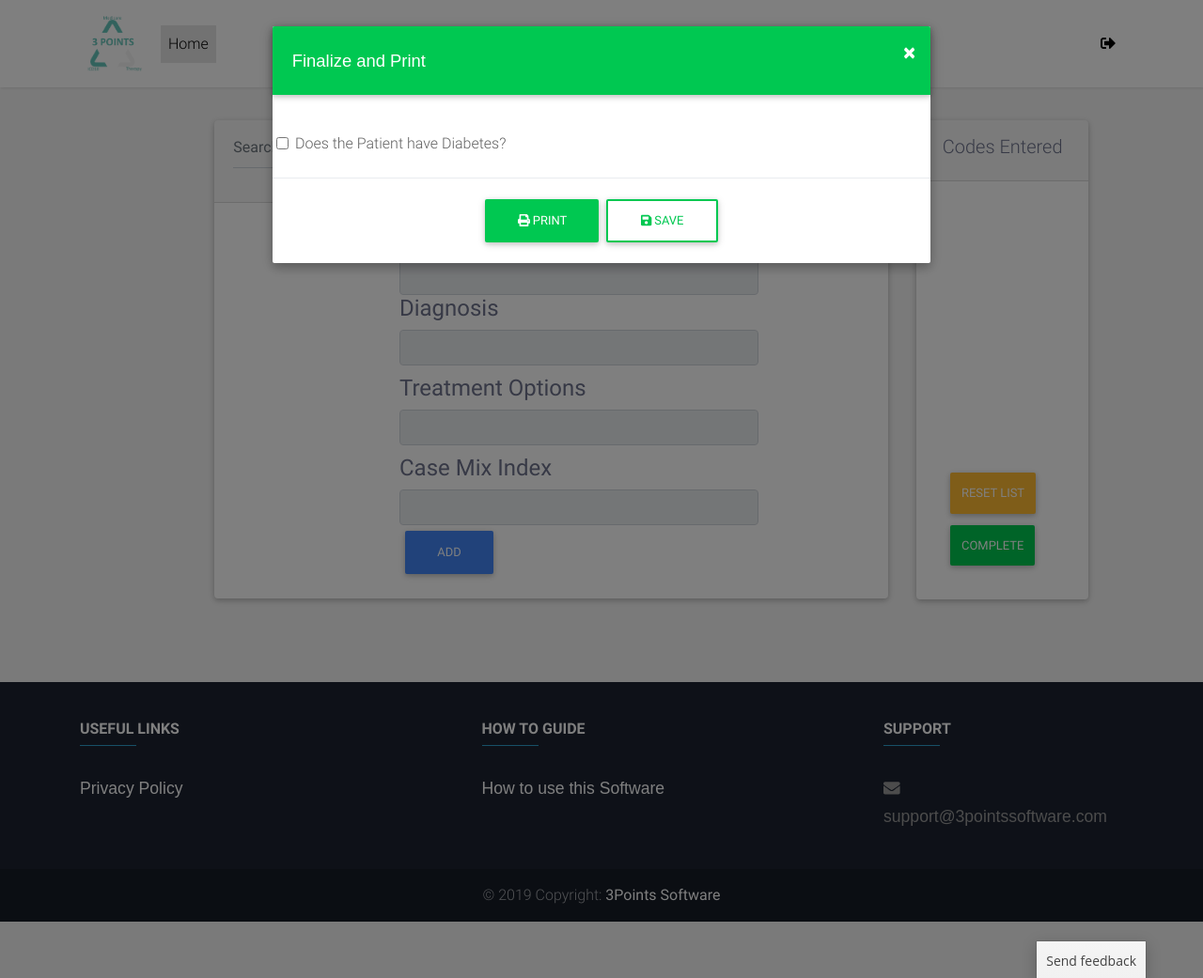
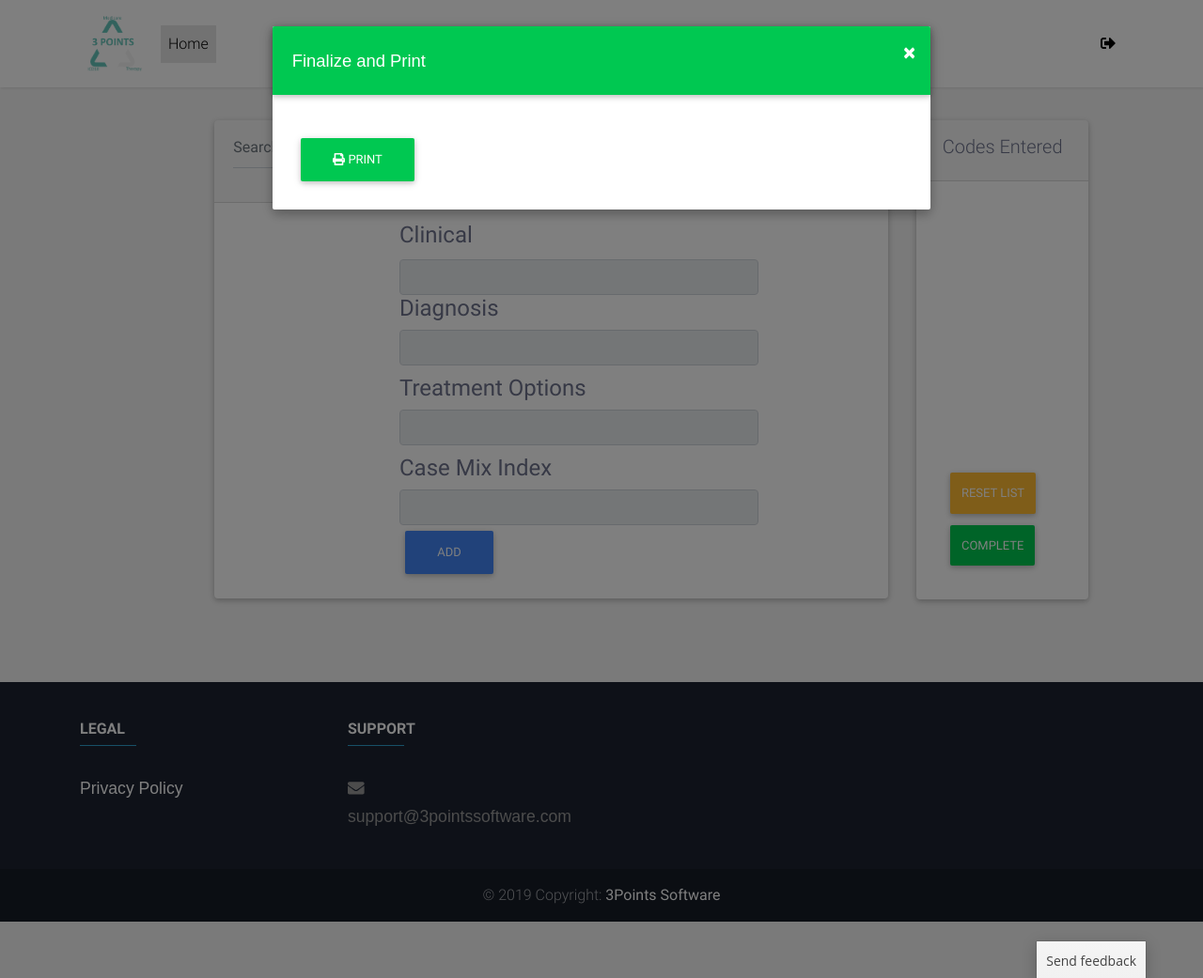
Before and after one commit to ExpDevStar/3pointswebsite, a PHP site: page / in a window 1280 px wide, after a click on "COMPLETE". Shown: the whole page at 94% size. Run offline with PHP 8.4, Linux system fonts and the light colour scheme; the visitor is signed in with stand-in values (Sample User, id 1); data that the repository does not hold is empty; some libraries are stand-ins or nearby versions.

Commit message:
50% Patient Fill in

```diff
--- a/index.php
+++ b/index.php
@@ -7,13 +7,10 @@ if (!isset($_SESSION['username'])) {
     header('location: login.php');
 }
 
-
-if(!isset($_POST['medicalrecord']))
-{
-  $medicalrecord=$_POST['medicalrecord'];
-  echo $medicalrecord;
-    // store medical record for safe keeping
-}
+// $hospital=$_POST['hospital'];
+// echo $hospital;
+ // $medicalrecord=$_POST['medicalrecord'];
+ // echo $medicalrecord;
 
 
 if (isset($_GET['logout'])) {
@@ -166,6 +163,7 @@ if (isset($_GET['logout'])) {
         <div class="offset-md-2 col-lg-7 col-md-7">
           <div class="card">
             <div class="card-header">
+
               <input type="hidden" class="hidden-cat"/>
               <input type="hidden" class="hidden-id"/>
               <div class="md-form mt-0">
@@ -216,7 +214,9 @@ if (isset($_GET['logout'])) {
                       <div class="field_wrapper">
                         <form id="cart"></form>
                           <ul id="ulcart" style="list-style-type:disc;">
-                          </ul>
+                              <!-- <input name="medicalrecord" id="medicalrecord" type="hidden" value="<?php echo $_SESSION['medicalrecord'];?>">
+                                <input name="hospital" id="hospital" type="hidden" value="<?php echo $_SESSION['hospital'];?>"> -->
+
                       </div>
                     <div class="bottom-buttons">
                       <span>
@@ -247,22 +247,20 @@ if (isset($_GET['logout'])) {
           </button>
         </div>
         <!--Body-->
-        <div class="modal-body ">
-            <div id="modal-text">
+        <div class="modal-body" data-keyboard="false" data-backdrop="static" >
+            <form id="modal-text" method="post" class="text-center" action="server.php">
               <ul>
               </ul>
 
+            </form>
+            <div class="modal-footers justify-content-center">
+              <button class="printBtn align-items-center btn btn-success complete waves-effect waves-light"><i class="fas fa-print"></i> Print</button>
             </div>
-            <input type="checkbox" class="form-check-input" id="diabetesCaseMin">
-            <label class="form-check-label" for="diabetesCaseMin">Does the Patient have Diabetes?</label>
+            <!-- <input type="checkbox" class="form-check-input" id="diabetesCaseMin">
+            <label class="form-check-label" for="diabetesCaseMin">Does the Patient have Diabetes?</label> -->
 
         </div>
-        <!--Footer-->
-        <div class="modal-footer justify-content-center">
-          <button class="printBtn align-items-center btn btn-success complete waves-effect waves-light"><i class="fas fa-print"></i> Print</button>
-          <!-- <button class="align-items-center btn btn-success complete waves-effect waves-light"><i class="fas fa-download"></i> Download</button> -->
-          <button  class="btn btn-outline-success waves-effect" data-dismiss="modal"><i class="fas fa-save"></i>  Save</button>
-        </div>
+
       </div>
       <!--/.Content-->
     </div>
@@ -281,9 +279,9 @@ if (isset($_GET['logout'])) {
   <div class="container text-center py-4 text-md-left mt-5">
     <div class="row mt-3">
       <!--First column-->
-      <div class="col-md-3 col-lg-4 col-xl-3 mb-4">
+      <div class="col-md-4 col-lg-3 col-xl-3 mb-4">
         <h6 class="text-uppercase font-weight-bold">
-          <strong>Useful links</strong>
+          <strong>Legal</strong>
         </h6>
         <hr class="info-color mb-4 mt-0 d-inline-block mx-auto" style="width: 60px;">
         <p>
@@ -292,16 +290,6 @@ if (isset($_GET['logout'])) {
       </div>
       <!--/.First column-->
       <!--Second column-->
-      <div class="col-md-4 col-lg-3 col-xl-3 mx-auto mb-4">
-        <h6 class="text-uppercase font-weight-bold">
-          <strong>How To Guide</strong>
-        </h6>
-        <hr class="info-color mb-4 mt-0 d-inline-block mx-auto" style="width: 60px;">
-        <p>
-          <a id="footer-link-tutBootstrap" href="/howto">How to use this Software</a>
-        </p>
-        <p>
-      </div>
       <!--/.Second column-->
       <!--Fourth column-->
       <div class="col-md-4 col-lg-3 col-xl-3">
@@ -460,7 +448,6 @@ $(document).ready(function()
     }
     // if no description
     else{
-
       // remove special characters
       var stripDatum = datumConvert.replace(/[{()}]/g, '');
       // remove special characters
@@ -598,23 +585,27 @@ $(document).ready(function()
         cartTreat = $('#TreatmentID').val(),
         cartRank = $('#ranking').val();
         cartPrice = $('#Price').val()
+        cartMedialRecord = $('#medicalrecord').val()
+        cartHospital = $('#hospital').val()
         cartNumber = x;
+        // If Rank has return to provider, reorder
       if ($('#ranking_text:contains("Return to Provider")').length > 0){
         text = "ID: " + cartID + " " + "RANK:  " + cartRank;
         // Append Values to Sidebar
-        $('#ulcart').append(`
-        <li class="item ui-state-default" data-order="${cartRank}"><h5 data-toggle="tooltip" data-placement="top" title="Return to Provider" class="mt-1 mb-1 cart-rank font-weight-bold highlight-red ">
+        $('#ulcart').append(`<li class="item ui-state-default" data-order="${cartRank}"><h5 data-toggle="tooltip" data-placement="top" title="Return to Provider" class="mt-1 mb-1 cart-rank font-weight-bold highlight-red ">
           ${cartID}   <div class="cartdiag" style="display:none">: ${cartDiag} , ${cartPrice}</div></h5></a><a href="javascript:void(0);" class="remove_button"> <i class="fa fa-times" aria-hidden="true"></i></a>
         </li>`)
+        // Auto Sort
         $('.field_wrapper li').sort(function(a, b)
         {
           return $(a).data('order') - $(b).data('order');
         }).appendTo('.field_wrapper');
       } else {
         $('#ulcart').append(`
-        <li class="item ui-state-default" data-order="${cartRank}"><h5 class="mt-1 mb-1 cart-rank font-weight-bold">
+          <li class="item ui-state-default" data-order="${cartRank}"><h5 class="mt-1 mb-1 cart-rank font-weight-bold">
           ${cartID}  <div class="cartdiag" style="display:none">: ${cartDiag} , ${cartPrice}</div></h5><a href="javascript:void(0);" class="remove_button"> <i class="fa fa-times" aria-hidden="true"></i></a>
         </li>`)
+        // Auto Sort
         $('.field_wrapper li').sort(function(a, b)
         {
           return $(a).data('order') - $(b).data('order');
@@ -635,7 +626,7 @@ $(document).ready(function()
   $('#completeBtn').on('click', function(e)
   {
     $('#modal-text').remove();
-     $('.modal-body').prepend('<div id="modal-text"><ul id="sortable" class="ui-sortable olcart">');
+     $('.modal-body').prepend('<form id="modal-text" method="post" class="text-center" action="server.php"><ul id="sortable" class="ui-sortable olcart"><input type="hidden" id="hospitalinput" name="hospitalinput" value="${cartHospital}"><input type="hidden" id="medicalrecordinput" name="medicalrecordinput" value="${cartMedialRecord}">');
       // clone to modal
       $('.field_wrapper').contents().clone().appendTo('.olcart');
       $(".olcart > #cart").remove();
@@ -649,7 +640,96 @@ $(document).ready(function()
       });
       $( "#sortable" ).disableSelection();
       $('#sortable ').sortable();
+      $('#modal-text').append(`      <!--Footer-->
+
+              <!-- <button class="align-items-center btn btn-success complete waves-effect waves-light"><i class="fas fa-download"></i> Download</button> -->
+                <button class="btn btn-outline-info btn-rounded btn-block my-4 btn-blue waves-effect z-depth-0" id="save-btn" name="reg_medialsubmission" type="submit"><i class="fas fa-save"></i>  Save</button>
+
+            </div>`)
   }); // === END Clone === //
+
+  // Convert Cloned Data in LI to string// Javascript/jQuery
+  // this is the id of the form
+ $('#modal-text').submit(function(event) {
+   // get the form data
+     // there are many ways to get this data using jQuery (you can use the class or id also)
+     var formData = {
+         'name'              : $('input[name=name]').val(),
+         'email'             : $('input[name=email]').val(),
+         'superheroAlias'    : $('input[name=superheroAlias]').val()
+     };
+
+     // process the form
+     $.ajax({
+         type        : 'POST', // define the type of HTTP verb we want to use (POST for our form)
+         url         : 'process.php', // the url where we want to POST
+         data        : formData, // our data object
+         dataType    : 'json', // what type of data do we expect back from the server
+                     encode          : true
+     })
+         // using the done promise callback
+         .done(function(data) {
+
+             // log data to the console so we can see
+             console.log(data);
+
+             // here we will handle errors and validation messages
+         });
+
+     // stop the form from submitting the normal way and refreshing the page
+     event.preventDefault();
+ });
+
+
+  $("#save-btn").submit(function(e) {
+    e.preventDefault();
+    // var liarray = [];
+    // $("li").each(function() {
+    //     array.push($(this).html());
+    // });
+    //
+    // var lisubmission = JSON.stringify(liarray);
+    //
+    //   var formData = {
+    //         'hospital'              : $('input[name=hospitalinput]').val(),
+    //         'medicalrecord'             : $('input[name=medicalrecordinput]').val(),
+    //         'submission'    : lisubmission
+    //     };
+    //     console.log(formData);
+    //     // process the form
+    //            $.ajax({
+    //                type        : 'POST',
+    //                url         : 'server.php',
+    //                data        : formData,
+    //                dataType    : 'json',
+    //               encode          : true
+    //            })
+    //                // using the done promise callback
+    //                .done(function(data) {
+    //
+    //                    // log data to the console so we can see
+    //                    console.log(data);
+    //                    // var array = [];
+    //                    // $("h3").each(function() {
+    //                    //     array.push($(this).html());
+    //                    // });
+    //                    //
+    //                    // var message = JSON.stringify(array);
+    //                    // $.post('test.php', {data: message}, function(data) {
+    //                    //     document.write(data); // "success"
+    //                    // });
+    //                    // here we will handle errors and validation messages
+    //                });
+    //
+    //            // stop the form from submitting the normal way and refreshing the page
+    //            event.preventDefault();
+           });
+
+
+
+
+
+
 }); // === END Document Ready === //
 </script>
 </body>
--- a/patientview.php
+++ b/patientview.php
@@ -12,6 +12,9 @@ if (isset($_GET['logout'])) {
     unset($_SESSION['username']);
     header("location: login.php");
 }
+$get = mysqli_query("SELECT medicalrecord FROM patients WHERE medicalrecord = '" . $_SESSION['medicalrecord'] . "'");
+$stuff = mysqli_query($db, $get);
+echo $stuff;
 ?>
 <head>
   <!-- Required meta tags -->
```
Also changed, not shown: patientorexisting.php (+8 -6 lines), register.php (+3 -9 lines), server.php (+37 -0 lines).
